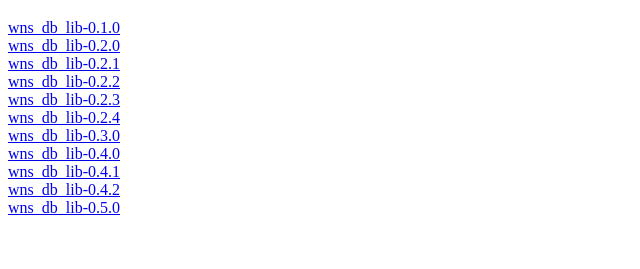
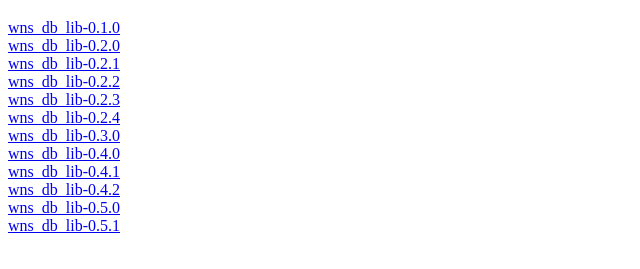
Before and after one commit to Sheltek/wns_pypi, a plain HTML site: page wns-db-lib/index.html in a window 1280 px wide. Shown: the part 61-330 px from the top of the page, without its empty margins (0-640 px from the left). Drawn offline with Linux system fonts and the light colour scheme.

Commit message:
Update index.html

```diff
--- a/wns-db-lib/index.html
+++ b/wns-db-lib/index.html
@@ -16,6 +16,7 @@
     <a href="git+ssh://git@github.com/sheltek/wns_db_lib@0.4.1#egg=wns_db_lib-0.4.1" data-requires-python="&gt;=3.6.0">wns_db_lib-0.4.1</a><br/>
     <a href="git+ssh://git@github.com/sheltek/wns_db_lib@0.4.2#egg=wns_db_lib-0.4.2" data-requires-python="&gt;=3.6.0">wns_db_lib-0.4.2</a><br/>
     <a href="git+ssh://git@github.com/sheltek/wns_db_lib@0.5.0#egg=wns_db_lib-0.5.0" data-requires-python="&gt;=3.6.0">wns_db_lib-0.5.0</a><br/>
+    <a href="git+ssh://git@github.com/sheltek/wns_db_lib@0.5.1#egg=wns_db_lib-0.5.1" data-requires-python="&gt;=3.6.0">wns_db_lib-0.5.1</a><br/>
 
   </body>
 </html>
```
